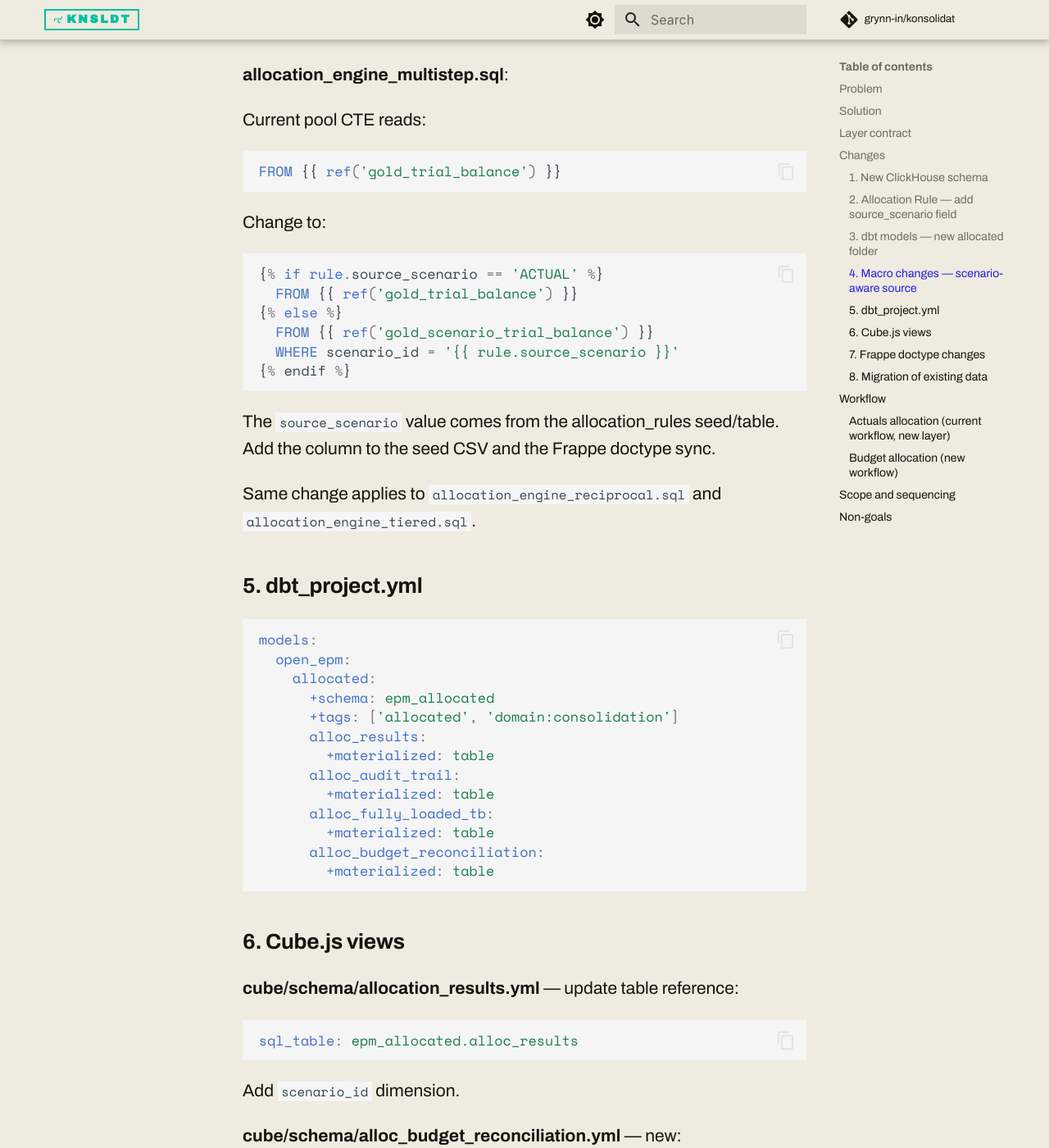
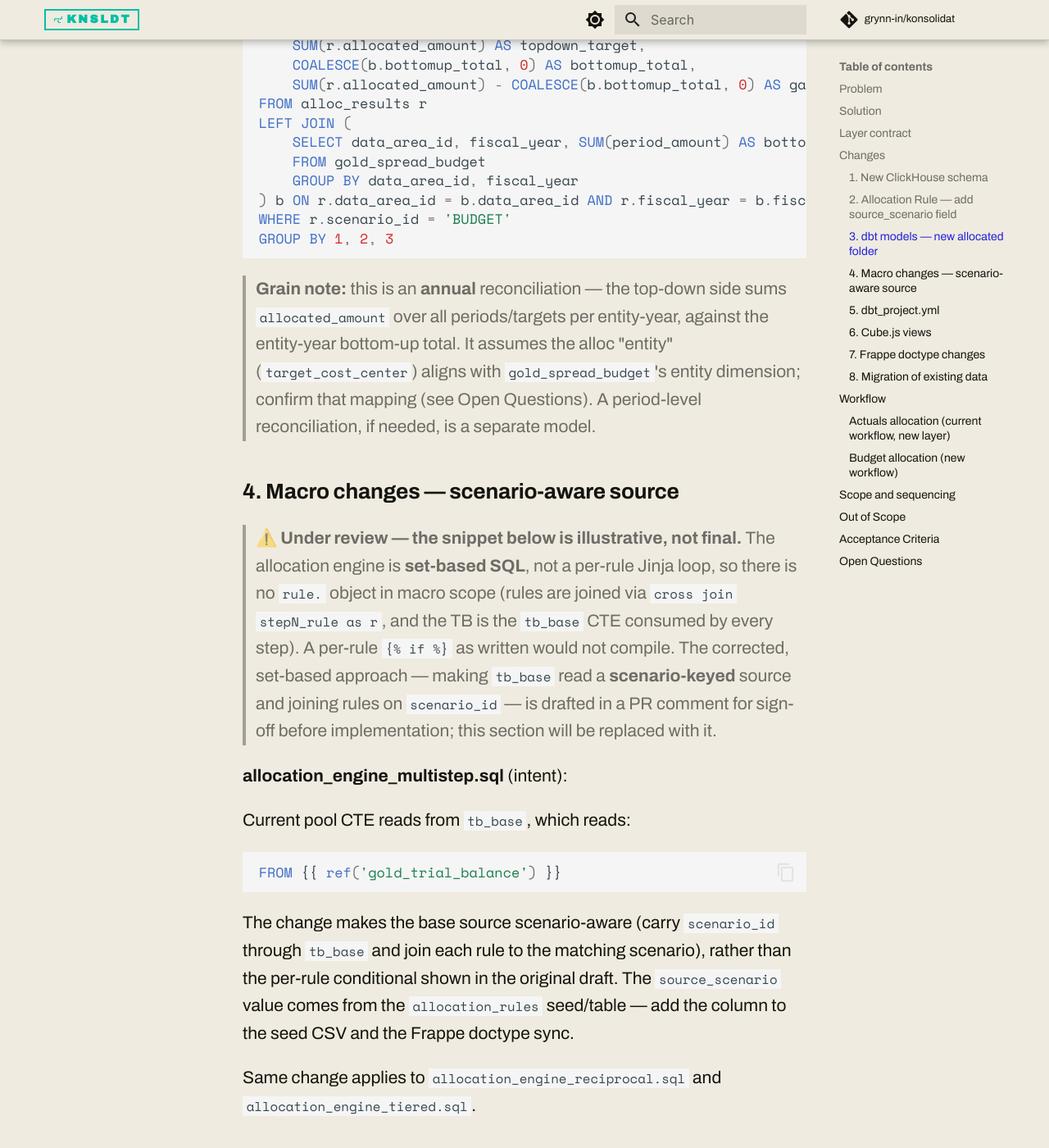
Before and after one commit to grynn-in/konsolidat, an MkDocs documentation site: the page built from docs/prd/PRD-ALLOCATED-LAYER.md, in a window 1280 px wide and 1400 px high, scrolled down 3646 px. Shown: the whole window at 82% size. Built offline with MkDocs 1.6.1 and Material for MkDocs 9.7.7, drawn with Linux system fonts in a browser that asks for light colours; comment, search, counter and statistics services are not loaded; some of the changed text lies outside the part shown.

Commit message:
docs(prd): relocate + complete allocated-layer PRD per review (#52)
- Move docs/developer-guide/design/prd-allocated-layer.md ->
  docs/prd/PRD-ALLOCATED-LAYER.md (house location) + add README row.
- Add the standard Status/Date/Phase/Repos header.
- Add Acceptance Criteria and Open Questions sections (house skeleton);
  rename "Non-goals" -> "Out of Scope".
- Accuracy fixes from review: note FORECAST is contingent on write-back data
  (gold_scenario_trial_balance emits only ACTUAL/BUDGET today); clarify the
  alloc audit trail RELOCATES the existing gold_allocation_audit_trail (not
  net-new); add a grain note to alloc_budget_reconciliation.
- Flag §4 macro snippet as illustrative/under-review: the engine is set-based,
  not a per-rule loop, so `rule.source_scenario` doesn't exist; corrected
  scenario-keyed approach to be drafted in a PR comment before implementation.

Co-Authored-By: Claude Opus 4.8 (1M context) <noreply@anthropic.com>

````diff
--- a/docs/developer-guide/design/prd-allocated-layer.md
+++ b/docs/prd/PRD-ALLOCATED-LAYER.md
@@ -1,4 +1,9 @@
 # PRD: Allocated Layer
+
+**Status:** Design — proposed
+**Date:** 2026-06-16
+**Phase:** Phase 6 — Analytical Gaps (Allocation Enhancements)
+**Repos:** `konsolidat` (dbt models/macros, `clickhouse/init-db.sql`, Cube schema), `konsol` (Allocation Rule / Allocation Run doctypes)
 
 ## Problem
 
@@ -59,6 +64,10 @@ CREATE DATABASE IF NOT EXISTS epm_allocated;
 - `BUDGET` → `gold_scenario_trial_balance WHERE scenario_id = 'BUDGET'`
 - `FORECAST` → `gold_scenario_trial_balance WHERE scenario_id = 'FORECAST'`
 
+> **Note (FORECAST is contingent):** `gold_scenario_trial_balance` emits only `ACTUAL` and `BUDGET`
+> branches today; `FORECAST` rows exist only once forecast write-back data lands in `epm_staging`.
+> Ship `ACTUAL`/`BUDGET` in v1 and treat `FORECAST` as enabled-when-data-exists (see Open Questions).
+
 ### 3. dbt models — new `allocated` folder
 
 Move allocation models from `models/gold/` to `models/allocated/` and add
@@ -117,30 +126,33 @@ WHERE r.scenario_id = 'BUDGET'
 GROUP BY 1, 2, 3
 ```
 
+> **Grain note:** this is an **annual** reconciliation — the top-down side sums `allocated_amount` over
+> all periods/targets per entity-year, against the entity-year bottom-up total. It assumes the alloc
+> "entity" (`target_cost_center`) aligns with `gold_spread_budget`'s entity dimension; confirm that
+> mapping (see Open Questions). A period-level reconciliation, if needed, is a separate model.
+
 ### 4. Macro changes — scenario-aware source
 
-**allocation_engine_multistep.sql**:
+> **⚠️ Under review — the snippet below is illustrative, not final.** The allocation engine is
+> **set-based SQL**, not a per-rule Jinja loop, so there is no `rule.` object in macro scope (rules are
+> joined via `cross join stepN_rule as r`, and the TB is the `tb_base` CTE consumed by every step). A
+> per-rule `{% if %}` as written would not compile. The corrected, set-based approach — making `tb_base`
+> read a **scenario-keyed** source and joining rules on `scenario_id` — is drafted in a PR comment for
+> sign-off before implementation; this section will be replaced with it.
 
-Current pool CTE reads:
+**allocation_engine_multistep.sql** (intent):
+
+Current pool CTE reads from `tb_base`, which reads:
 ```sql
 FROM {{ ref('gold_trial_balance') }}
 ```
 
-Change to:
-```sql
-{% if rule.source_scenario == 'ACTUAL' %}
-  FROM {{ ref('gold_trial_balance') }}
-{% else %}
-  FROM {{ ref('gold_scenario_trial_balance') }}
-  WHERE scenario_id = '{{ rule.source_scenario }}'
-{% endif %}
-```
+The change makes the base source scenario-aware (carry `scenario_id` through `tb_base` and join each
+rule to the matching scenario), rather than the per-rule conditional shown in the original draft. The
+`source_scenario` value comes from the `allocation_rules` seed/table — add the column to the seed CSV
+and the Frappe doctype sync.
 
-The `source_scenario` value comes from the allocation_rules seed/table. Add
-the column to the seed CSV and the Frappe doctype sync.
-
-Same change applies to `allocation_engine_reciprocal.sql` and
-`allocation_engine_tiered.sql`.
+Same change applies to `allocation_engine_reciprocal.sql` and `allocation_engine_tiered.sql`.
 
 ### 5. dbt_project.yml
 
@@ -213,6 +225,11 @@ Exposes the fully loaded trial balance (base + allocated) to Excel.
 
 ### 8. Migration of existing data
 
+Both `alloc_results` and `alloc_audit_trail` **relocate existing gold models** (`gold_allocation_results`,
+`gold_allocation_audit_trail`) into `epm_allocated` and add `scenario_id` — they are not net-new audit
+infrastructure. (The "Audit: None → Full" row in the Layer contract refers to gold *fact* data, not the
+pre-existing allocation audit trail.)
+
 - `gold_allocation_results` → keep as deprecated alias (view over
   `epm_allocated.alloc_results WHERE scenario_id = 'ACTUAL'`) for one
   release cycle, then drop.
@@ -253,7 +270,7 @@ Exposes the fully loaded trial balance (base + allocated) to Excel.
 PRs 1-2 are the foundation. PRs 3-4 are independent reporting models.
 PR 5 is optional guardrails.
 
-## Non-goals
+## Out of Scope
 
 - **Product costing / COGS** — the allocated layer is entity-grain, not
   product-grain. Product cost allocation is a separate concern.
@@ -261,3 +278,34 @@ PR 5 is optional guardrails.
   Scheduled runs are a future enhancement.
 - **Multi-currency** — allocations use reporting currency. FX translation
   happens upstream in gold.
+
+## Acceptance Criteria
+
+1. `epm_allocated` database exists (created by `clickhouse/init-db.sql`) and `dbt ls --select tag:allocated`
+   returns the 4 models (`alloc_results`, `alloc_audit_trail`, `alloc_fully_loaded_tb`,
+   `alloc_budget_reconciliation`).
+2. `alloc_results` carries a `scenario_id` column; an `ACTUAL`-sourced rule and a `BUDGET`-sourced rule on
+   the same source produce rows distinguished only by `scenario_id`.
+3. The gold deprecation aliases (`gold_allocation_results`, `gold_allocation_audit_trail`) return rows
+   **identical** to the pre-migration models for `scenario_id = 'ACTUAL'` (no regression for existing
+   consumers).
+4. `alloc_fully_loaded_tb` filtered to `amount_type = 'base'` equals `gold_trial_balance`; including
+   `'allocated'` adds allocated overhead with no double-count.
+5. For a balanced test fixture (top-down target == bottom-up detail), `alloc_budget_reconciliation.gap`
+   sums to **zero** per entity-year.
+6. `source_scenario` on Allocation Rule syncs to `epm_staging.allocation_rules`, and the engine reads its
+   base from it — verified across the multistep, reciprocal, and tiered macros.
+7. Existing actuals-allocation output is unchanged after the move to `epm_allocated` (regression gate).
+
+## Open Questions
+
+1. **Mixed-scenario runs.** §7 leaves "if a run mixes scenarios, use the dominant one or require
+   single-scenario runs" unresolved — which is it? Determines `Allocation Run.scenario_id` semantics.
+2. **FORECAST source.** `gold_scenario_trial_balance` emits only `ACTUAL`/`BUDGET` today; FORECAST depends
+   on write-back rows in `epm_staging`. In v1, or deferred until forecast write-back data exists?
+3. **Reconciliation grain / entity alignment.** Confirm `target_cost_center` (alloc "entity") aligns with
+   `gold_spread_budget`'s entity dimension, and that an annual (period-collapsed) reconciliation is the
+   intended grain.
+4. **§4 macro shape.** The illustrative §4 snippet assumes a per-rule loop; the engine is set-based. The
+   corrected scenario-keyed `tb_base` approach is drafted in a PR comment for sign-off before
+   implementation.
````
Also changed, not shown: docs/prd/README.md (+1 -0 lines).
